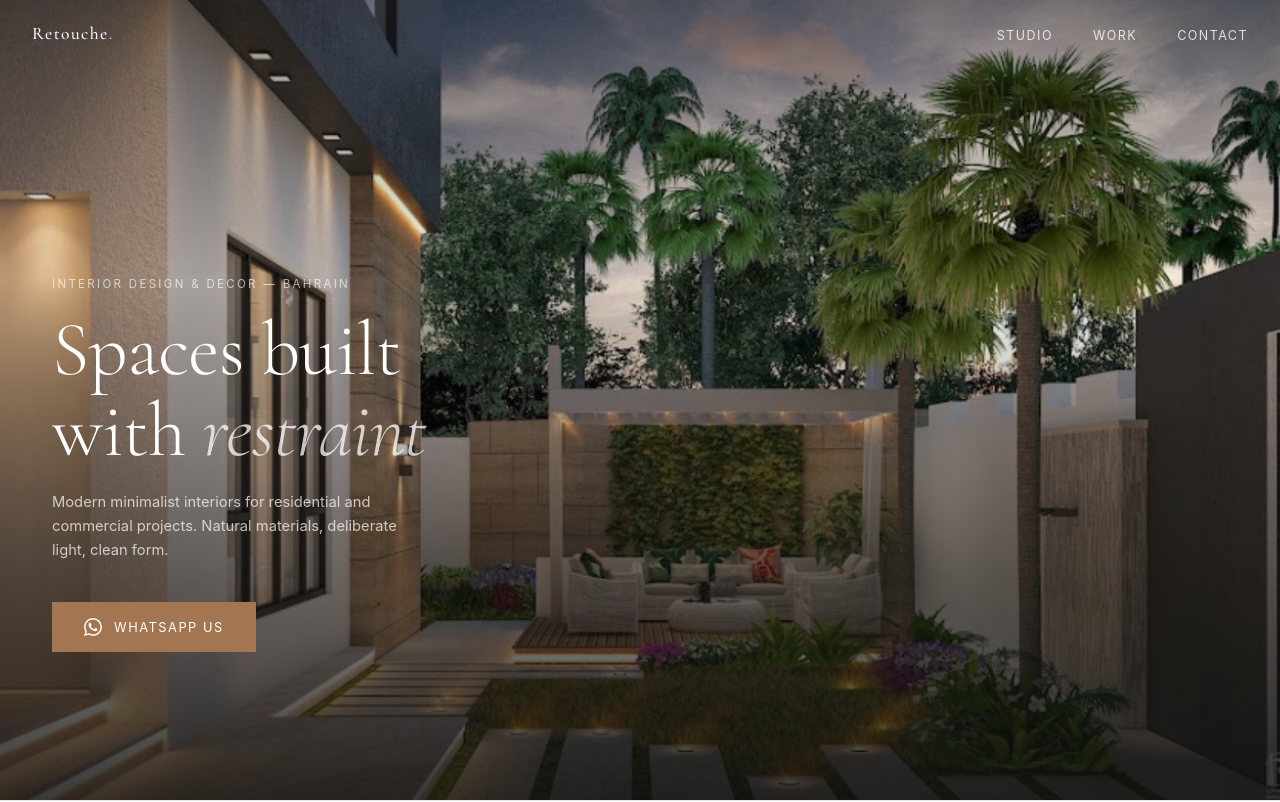
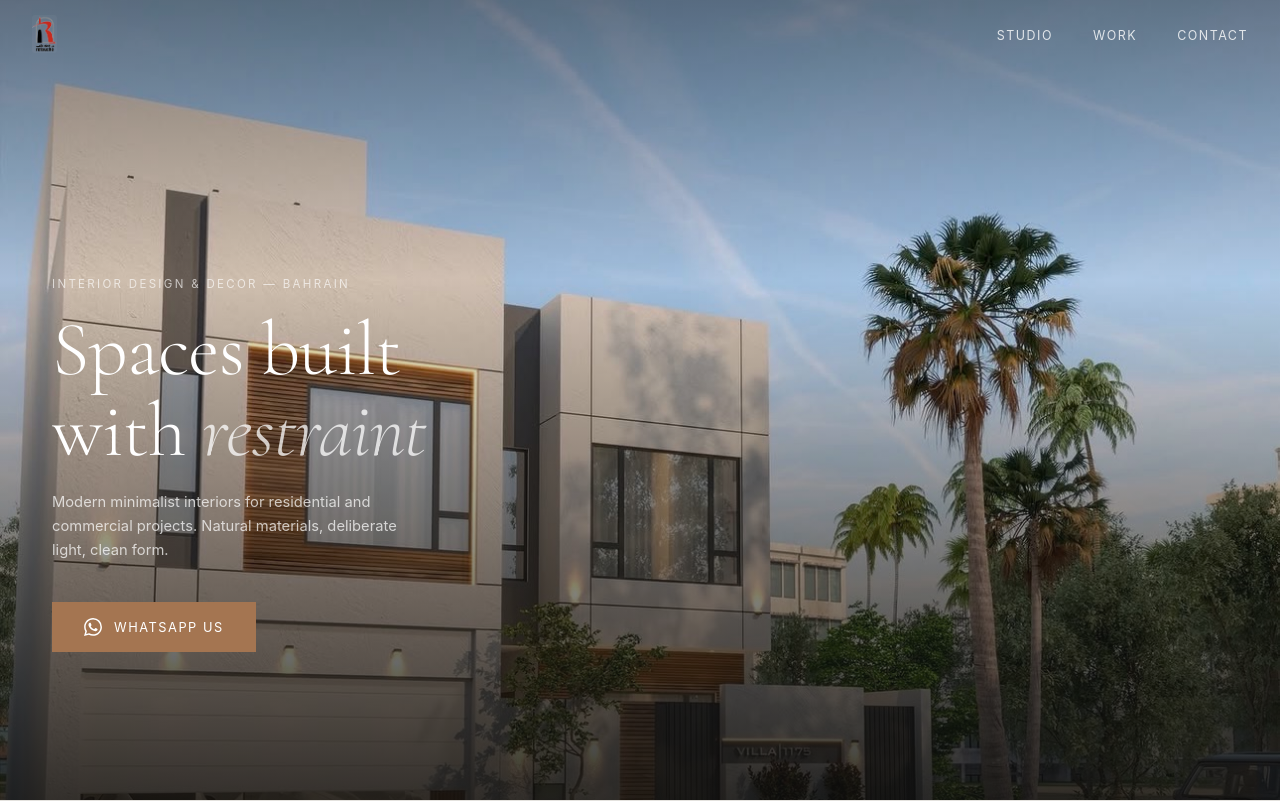
Before and after one commit to hassandevelopment/Retouche-Interior-Design, a plain HTML site: page index.html in a window 1280 px wide. Shown: the top 802 px of the page. Drawn offline with nearby package versions, Linux system fonts and the light colour scheme.

Commit message:
Add logo to nav, swap hero to villa exterior (IMG_4026)

```diff
--- a/index.html
+++ b/index.html
@@ -88,19 +88,15 @@
       justify-content: space-between;
     }
     .nav-logo {
-      font-family: var(--font-serif);
-      font-size: 1.1rem;
-      font-weight: 500;
-      letter-spacing: 0.08em;
-      color: #fff;
-      transition: color 0.3s;
+      display: flex;
+      align-items: center;
     }
-    .nav-logo span {
-      color: rgba(255,255,255,0.7);
-      transition: color 0.3s;
+    .nav-logo-img {
+      height: 38px;
+      width: auto;
+      display: block;
+      border-radius: 3px;
     }
-    .nav.scrolled .nav-logo { color: var(--text); }
-    .nav.scrolled .nav-logo span { color: var(--accent); }
 
     .nav-links {
       display: flex;
@@ -179,7 +175,7 @@
       width: 100%;
       height: 100%;
       object-fit: cover;
-      object-position: center 40%;
+      object-position: center 20%;
     }
     .hero-gradient {
       position: absolute;
@@ -656,7 +652,9 @@
   <!-- Navigation -->
   <nav class="nav" id="nav" role="navigation" aria-label="Main navigation">
     <div class="nav-inner">
-      <a href="#" class="nav-logo" aria-label="Retouche Interior Design home">Retouche<span>.</span></a>
+      <a href="#" class="nav-logo" aria-label="Retouche Interior Design home">
+        <img src="brand_assets/retouche-logo.png" alt="Retouche Interior Design & Decor" class="nav-logo-img">
+      </a>
       <ul class="nav-links">
         <li><a href="#about">Studio</a></li>
         <li><a href="#work">Work</a></li>
@@ -681,8 +679,8 @@
   <section class="hero" aria-label="Hero">
     <img
       class="hero-img"
-      src="brand_assets/IMG_4013.jpg"
-      alt="Landscaped garden at dusk — modern pergola, vertical green wall, outdoor seating area, palm trees, and lit stepping stones"
+      src="brand_assets/IMG_4026.jpg"
+      alt="Modern residential villa exterior — clean white facade, warm wood cladding accents, palm trees, and landscaped driveway"
       fetchpriority="high"
     >
     <div class="hero-gradient" aria-hidden="true"></div>
```
Also changed, not shown: brand_assets/IMG_4026.jpg (added), brand_assets/retouche-logo.png (added).
